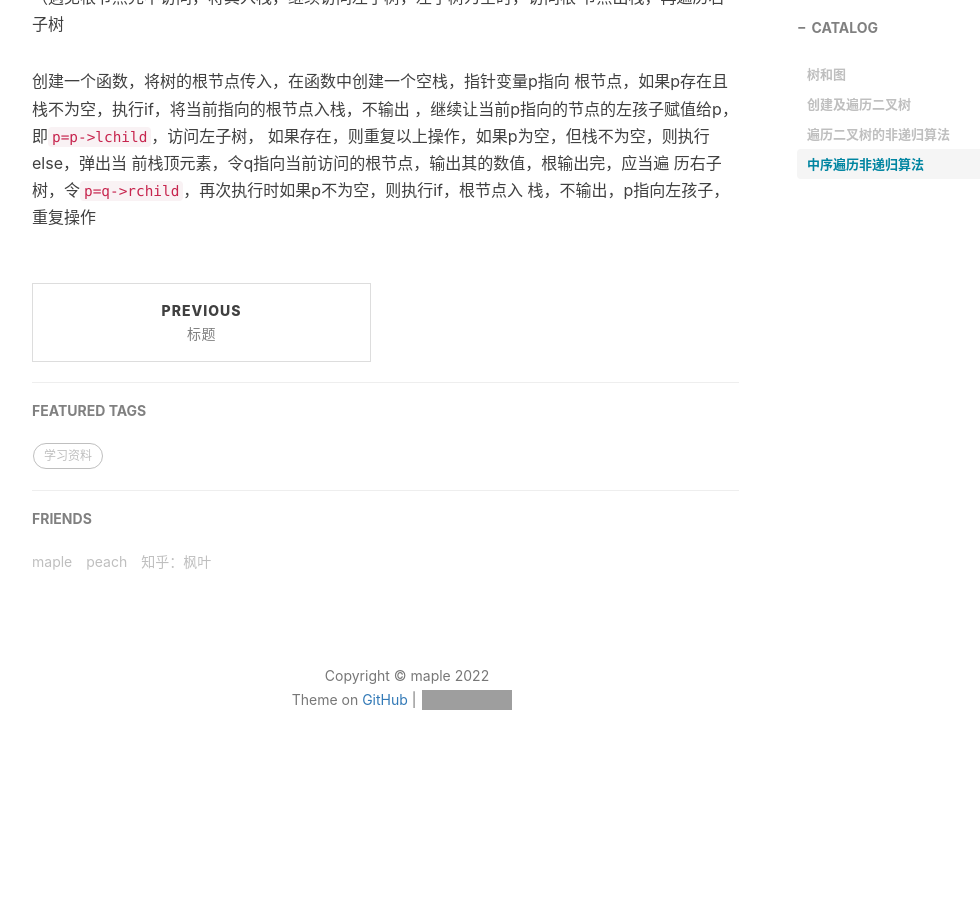
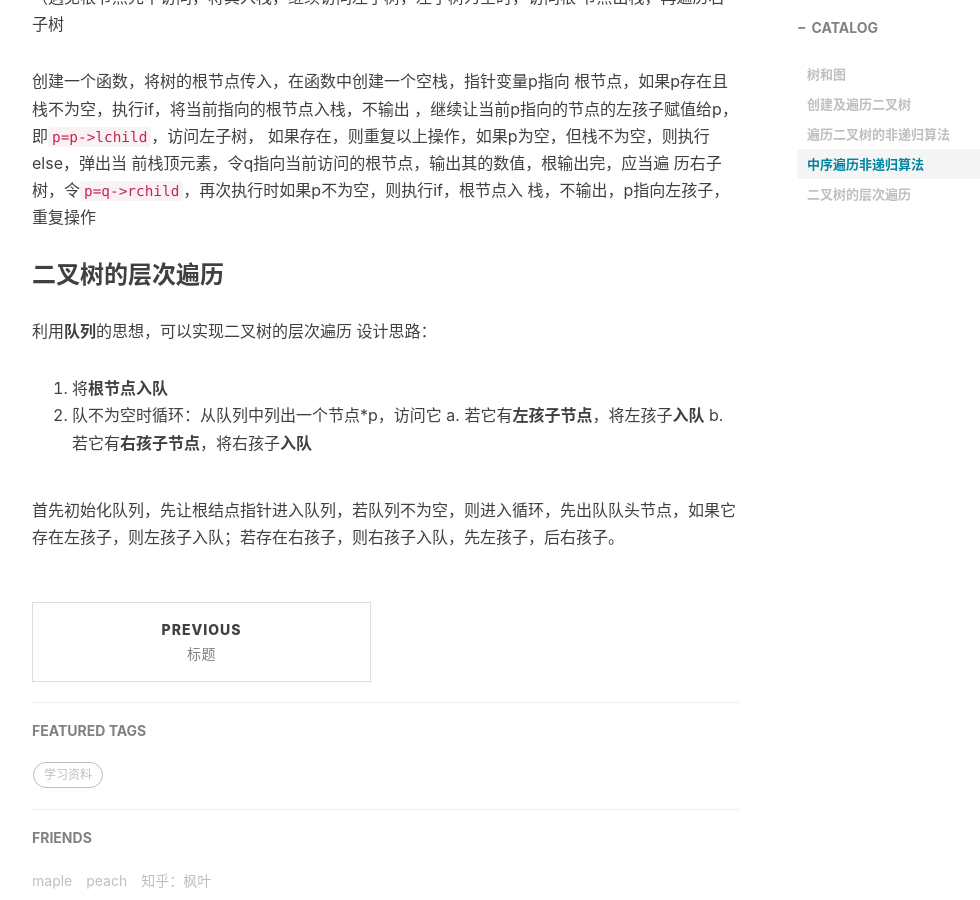
Before and after one commit to 02maple/02maple.github.io_bak, a Jekyll site: the page built from _posts/2022-11-22-数据结构.md, in a window 1280 px wide and 900 px high, scrolled down 2671 px. Shown: the whole window, without its empty margins (233-1213 px from the left). Built offline with Jekyll 4.4.1, drawn with Linux system fonts in a browser that asks for light colours; nearby versions of some CDN libraries; comment, search, counter and statistics services are not loaded; before the commit the page ends 3475 px from its top, so only the background shows below that; grey boxes are pictures that could not be loaded.

Commit message:
Update 2022-11-22-数据结构.md

```diff
--- a/_posts/2022-11-22-数据结构.md
+++ b/_posts/2022-11-22-数据结构.md
@@ -127,3 +127,15 @@ int main(){
 前栈顶元素，令q指向当前访问的根节点，输出其的数值，根输出完，应当遍
 历右子树，令``p=q->rchild``，再次执行时如果p不为空，则执行if，根节点入
 栈，不输出，p指向左孩子，重复操作
+
+### 二叉树的层次遍历
+
+利用**队列**的思想，可以实现二叉树的层次遍历
+设计思路：
+
+1. 将**根节点入队**
+2. 队不为空时循环：从队列中列出一个节点*p，访问它
+        a. 若它有**左孩子节点**，将左孩子**入队**
+        b. 若它有**右孩子节点**，将右孩子**入队**
+
+首先初始化队列，先让根结点指针进入队列，若队列不为空，则进入循环，先出队队头节点，如果它存在左孩子，则左孩子入队；若存在右孩子，则右孩子入队，先左孩子，后右孩子。
```
